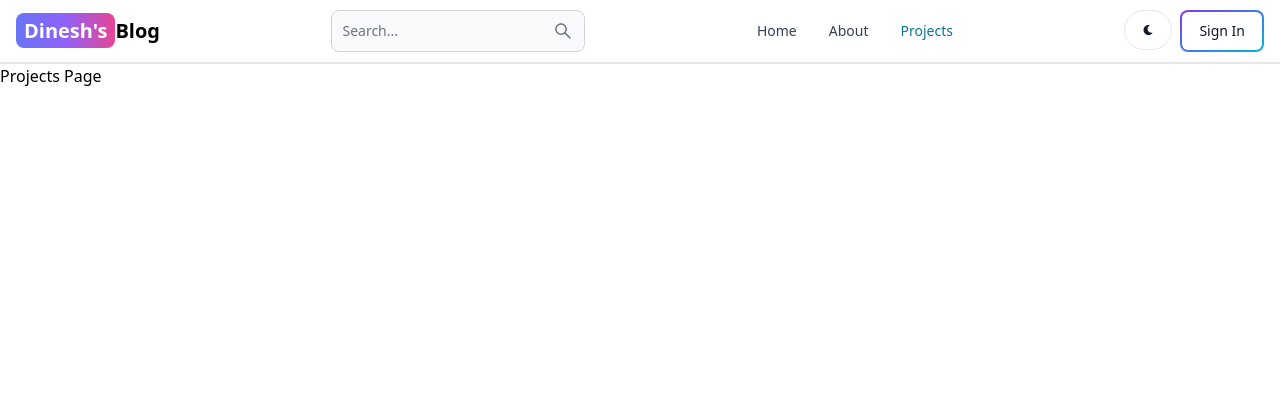
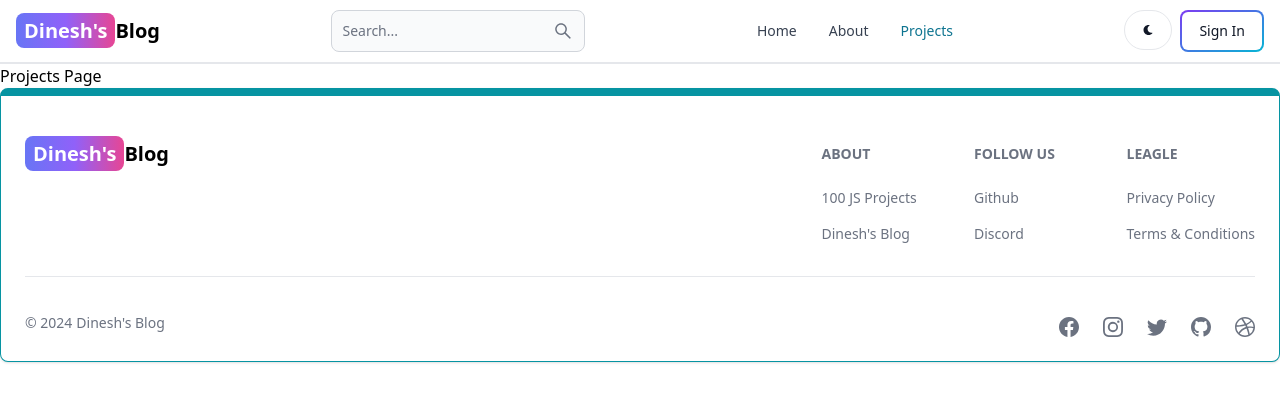
Before and after one commit to Dinesh31946/mern-blog, a React (Vite) app in the folder client/: page /projects in a window 1280 px wide. Shown: the top 402 px of the page. Built offline with nearby package versions, Linux system fonts and the light colour scheme; the HTML template or start-up script is replaced by a standard one.

Commit message:
created footer component

```diff
--- a/client/src/App.jsx
+++ b/client/src/App.jsx
@@ -8,6 +8,7 @@
 import Projects from './pages/Projects'
 import Header from './components/Header'
 import { ToastContainer } from 'react-toastify'
+import FooterComponent from './components/Footer'
 
 const App = () => {
   return (
@@ -22,6 +23,7 @@
         <Route path="/dashboard" element={<Dashboard />} />
         <Route path="/projects" element={<Projects />} />
       </Routes>
+      <FooterComponent/>
     </BrowserRouter>
   )
 }
--- /dev/null
+++ b/client/src/components/Footer.jsx
@@ -0,0 +1,83 @@
+import { Footer, FooterCopyright, FooterDivider, FooterIcon, FooterLink, FooterLinkGroup, FooterTitle } from "flowbite-react"
+import { Link } from "react-router-dom"
+import { BsDribbble, BsFacebook, BsGithub, BsInstagram, BsTwitter } from "react-icons/bs"
+
+const FooterComponent = () => {
+  return (
+    <Footer container className='border border-t-8 border-teal-500'>
+        <div className="w-full max-w-7xl mx-auto">
+            <div className="grid w-full justify-between sm:flex md:grid-cols-1">
+                <div className="mt-5">
+                    <Link to="/" className='self-center whitespace-nowrap text-lg sm:text-xl font-semibold dark:text-white'>
+                        <span className='px-2 py-1 bg-gradient-to-r from-indigo-500 via-purple-500 to-pink-500 rounded-lg text-white'>Dinesh's</span>
+                        Blog
+                    </Link>
+                </div>
+                <div className="grid grid-cols-2 gap-8 mt-6 sm:grid-cols-3 sm:gap-6">
+                    <div>
+                        <FooterTitle title="About" />
+                        <FooterLinkGroup col>
+                            <FooterLink
+                                href="https://100jsprojects.com"
+                                target="_blank"
+                            >
+                                100 JS Projects
+                            </FooterLink>
+                            <FooterLink
+                                href="/about"
+                                target="_blank"
+                            >
+                                Dinesh's Blog
+                            </FooterLink>
+                        </FooterLinkGroup>
+                    </div>
+                    <div>
+                        <FooterTitle title="Follow Us" />
+                        <FooterLinkGroup col>
+                            <FooterLink
+                                href="https://github.com/Dinesh31946"
+                                target="_blank"
+                            >
+                                Github
+                            </FooterLink>
+                            <FooterLink
+                                href="#"
+                            >
+                                Discord
+                            </FooterLink>
+                        </FooterLinkGroup>
+                    </div>
+                    <div className="mt-2 sm:mt-0">
+                        <FooterTitle title="Leagle" />
+                        <FooterLinkGroup col>
+                            <FooterLink
+                                href="#"
+                            >
+                                Privacy Policy
+                            </FooterLink>
+                            <FooterLink
+                                href="#"
+                            >
+                                Terms &amp; Conditions
+                            </FooterLink>
+                        </FooterLinkGroup>
+                    </div>
+                </div>
+            </div>
+            <FooterDivider/>
+            <div className="w-full sm:flex sm:items-center sm:justify-between">
+                <FooterCopyright href="#" by="Dinesh's Blog" year={new Date().getFullYear()} />
+                <div className="flex gap-6 mt-2 sm:justify-center">
+                    <FooterIcon href="#" icon={BsFacebook} />
+                    <FooterIcon href="#" icon={BsInstagram} />
+                    <FooterIcon href="#" icon={BsTwitter} />
+                    <FooterIcon href="#" icon={BsGithub} />
+                    <FooterIcon href="#" icon={BsDribbble} />
+                </div>
+            </div>
+        </div>
+    </Footer>
+  )
+}
+
+export default FooterComponent
```
